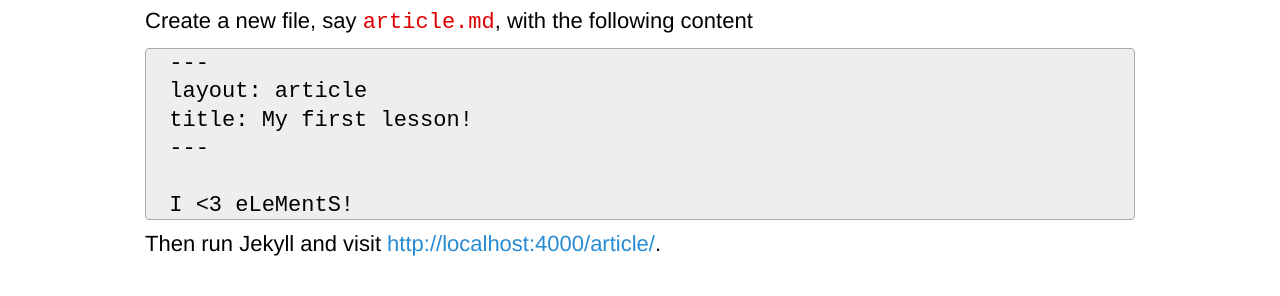
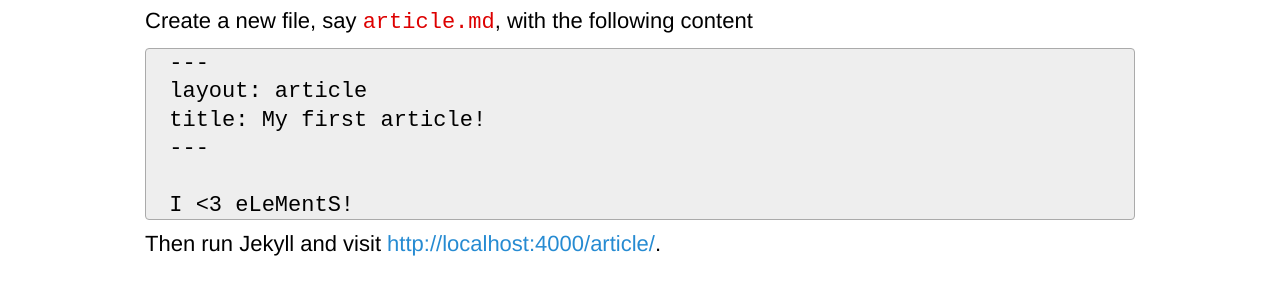
Before and after one commit to defeo/aws, a Jekyll site: the page built from index.md, in a window 1280 px wide. Shown: the part 1063-1359 px from the top of the page. Built offline with Jekyll 4.4.1, drawn with Linux system fonts in a browser that asks for light colours.

```diff
--- a/_config.yml
+++ b/_config.yml
@@ -40,7 +40,7 @@ defaults:
 #  collections:
 #    - key: posts
 #      template: Write something
-#    - key: tutorial
+#    - key: tutorials
 #      template: Write a tutorial
 
 # Collections
@@ -55,7 +55,7 @@ collections:
 #    name:
 #      one: tutorial
 #      many: tutorials
-#    icon: text-o
+#    icon: file-text-o
 #    output: true
 
 
--- a/index.md
+++ b/index.md
@@ -21,7 +21,7 @@ Create a new file, say `article.md`, with the following content
 ~~~
 ---
 layout: article
-title: My first lesson!
+title: My first article!
 ---
 
 I <3 eLeMentS!
```
Also changed, not shown: _addons/about.md (+8 -8 lines).
